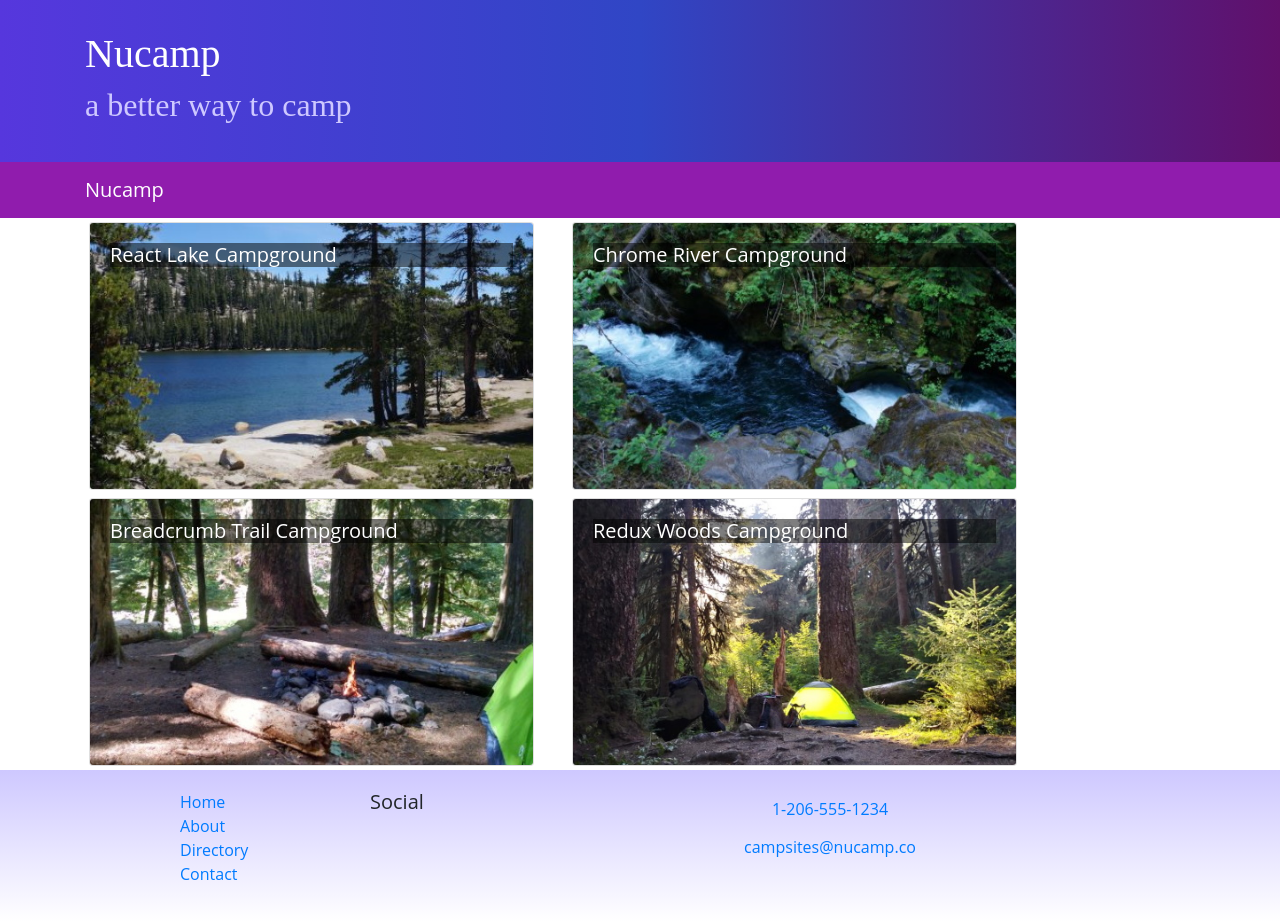
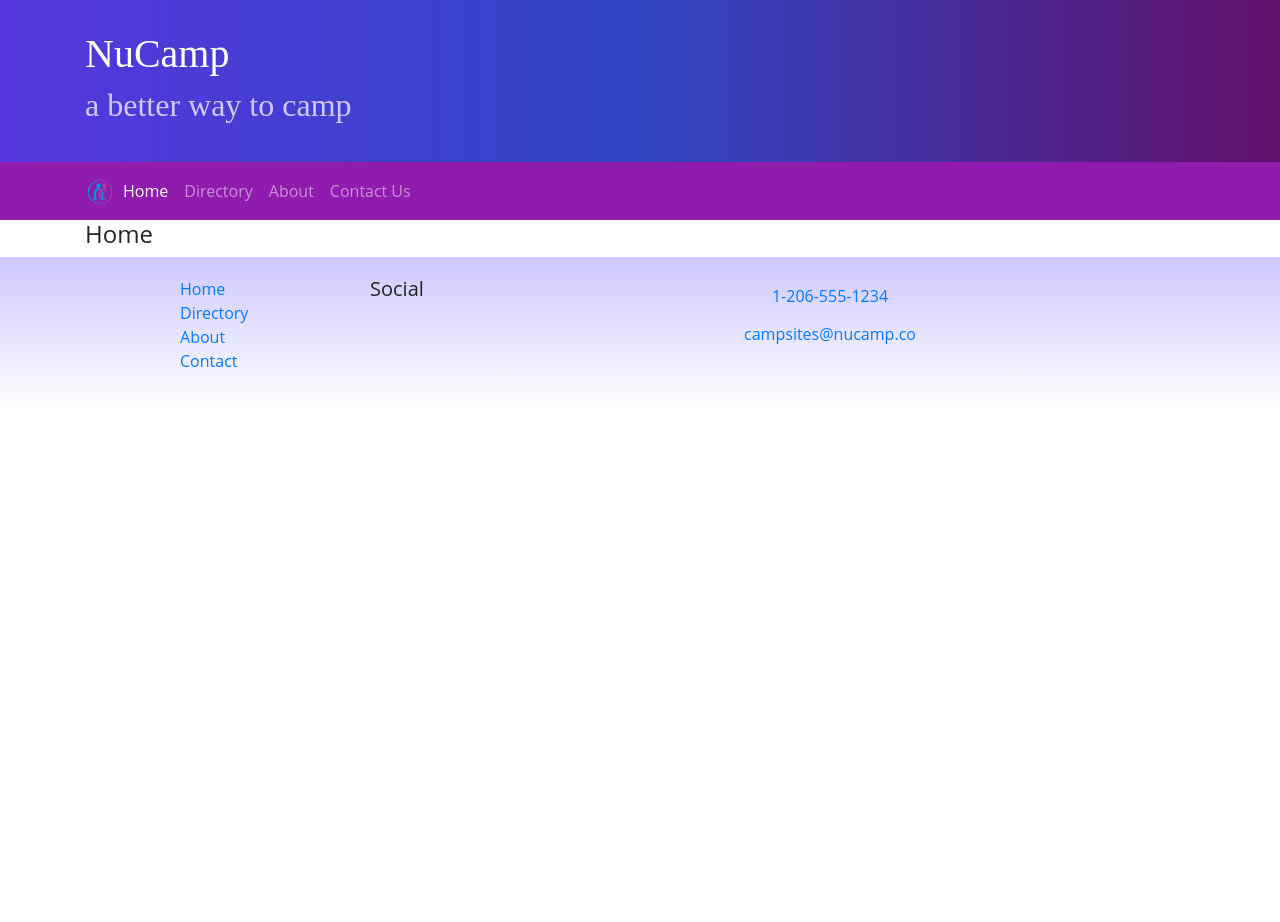
Before and after one commit to carrigan223/NucampApp, a React (Create React App) app: page /home in a window 1280 px wide. After the commit the page ends 800 px from the top, so only its background shows below. Built offline with nearby package versions, Linux system fonts and the light colour scheme; the HTML template or start-up script is replaced by a standard one.

Commit message:
react router

```diff
--- a/package.json
+++ b/package.json
@@ -12,6 +12,7 @@
     "react": "^16.13.1",
     "react-dom": "^16.13.1",
     "react-popper": "0.9.2",
+    "react-router-dom": "4.2.2",
     "react-scripts": "3.4.1",
     "reactstrap": "5.0.0",
     "typeface-lobster": "^0.0.72",
--- a/src/App.css
+++ b/src/App.css
@@ -2,7 +2,7 @@
        font-family: "Open Sans", sans-serif;
 }
 
-h1, h2, h3, .card-body>dh5 {
+h1, h2, h3, .card-body>h5 {
   font-family: "Lobster", cursive;
 }
 
--- a/src/App.js
+++ b/src/App.js
@@ -1,13 +1,16 @@
 import React, { Component } from 'react';
 import Main from './components/MainComponent';
+import { Browser, BrowserRouter } from 'react-router-dom';
 import './App.css';//stylesheet
 
 class App extends Component {
   render() {
     return (
-      <div className="App">
-        <Main />
-      </div>
+      <BrowserRouter>
+        <div className="App">
+          <Main />
+        </div>
+      </BrowserRouter>
     );
   }
 }
--- a/src/components/DirectoryComponents.js
+++ b/src/components/DirectoryComponents.js
@@ -2,9 +2,9 @@
 import { Card, CardImg, CardImgOverlay, CardTitle } from 'reactstrap';
 
 
-function RenderDirectoryItem({campsite, onClick}) {
+function RenderDirectoryItem({campsite}) {
     return(
-        <Card onClick={() => onClick(campsite.id)}>
+        <Card>
             <CardImg width="100%" src={campsite.image} alt={campsite.name} />
             <CardImgOverlay>
                 <CardTitle>{campsite.name}</CardTitle>
@@ -17,7 +17,7 @@
         const directory = props.campsites.map(campsite => {
             return (
                 <div key={campsite.id} className="col-md-5 m-1">
-                   <RenderDirectoryItem campsite={campsite} onClick={props.onClick} />
+                   <RenderDirectoryItem campsite={campsite}  />
                 </div>
             );
         }); // this method is showing initial campsite image card
--- a/src/components/FooterComponent.js
+++ b/src/components/FooterComponent.js
@@ -1,4 +1,5 @@
 import React from 'react';
+import { Link } from 'react-router-dom';
 
 function Footer(props) {
     return (
@@ -7,18 +8,26 @@
                 <div className="row">
                     <div className="col-4 col-sm-2 offset-1">
                         <ul className="list-unstyled">
-                            <li><a href="#">Home</a></li>
-                            <li><a href="#">About</a></li>
-                            <li><a href="#">Directory</a></li>
-                            <li><a href="#">Contact</a></li>
+                            <li><Link to='/home'>Home</Link></li>
+                            <li><Link to='/directory'>Directory</Link></li>
+                            <li><Link to='/aboutus'>About</Link></li>
+                            <li><Link to='/contactus'>Contact</Link></li>
                         </ul>
                     </div>
                     <div className="col-6 col-sm-3 text center">
                         <h5>Social</h5>
-                        <a className="btn btn-social-icon btn-instagram" href="http://instagram.com/"><i className="fa fa-instagram" /></a>{''}
-                        <a className="btn btn-social-icon btn-facebook" href="http://facebook.com/"><i className="fa fa-facebook" /></a>{''}
-                        <a className="btn btn-social-icon btn-twitter" href="http://twitter.com/"><i className="fa fa-twitter" /></a>{''}
-                        <a className="btn btn-social-icon btn-google" href="http://youtube.com/"><i className="fa fa-youtube" /></a>
+                        <a className="btn btn-social-icon btn-instagram" href="http://instagram.com/">
+                            <i className="fa fa-instagram" />
+                        </a>{' '}
+                        <a className="btn btn-social-icon btn-facebook" href="http://facebook.com/">
+                            <i className="fa fa-facebook" />
+                        </a>{' '}
+                        <a className="btn btn-social-icon btn-twitter" href="http://twitter.com/">
+                            <i className="fa fa-twitter" />
+                        </a>{' '}
+                        <a className="btn btn-social-icon btn-google" href="http://youtube.com/">
+                            <i className="fa fa-youtube" />
+                        </a>
                     </div>
                     <div className="col-sm-4 text-center">
                         <a role="button" className="btn btn-link" href="tel:+12065551234"><i className="fa fa-phone" /> 1-206-555-1234</a>
--- a/src/components/HeaderComponent.js
+++ b/src/components/HeaderComponent.js
@@ -1,23 +1,67 @@
 import React, { Component } from 'react';
-import { Navbar, NavbarBrand, Jumbotron } from 'reactstrap';
+import { Nav, Navbar, NavbarBrand, NavbarToggler, Collapse, NavItem, Jumbotron } from 'reactstrap';
+import { NavLink } from 'react-router-dom';
+
+
 
 class Header extends Component {
+
+    constructor(props) {
+        super(props);
+
+        this.toggleNav = this.toggleNav.bind(this);
+        this.state = {
+          isNavOpen: false
+        };
+    }
+
+    toggleNav() {
+        this.setState({
+            isNavOpen: !this.state.isNavOpen
+        });
+    }
+
     render() {
-        return(
+        return (
             <React.Fragment>
                 <Jumbotron fluid>
                     <div className="container">
                         <div className="row">
                             <div className="col">
-                                <h1>Nucamp</h1>
+                                <h1>NuCamp</h1>
                                 <h2>a better way to camp</h2>
                             </div>
                         </div>
                     </div>
                 </Jumbotron>
-                <Navbar dark sticky="top">
+                <Navbar dark sticky="top" expand="md">
                     <div className="container">
-                        <NavbarBrand href="/">Nucamp</NavbarBrand>
+                        <NavbarBrand className="mr-auto" href="/"><img src="/assets/images/logo.png" height="30" width="30" alt="NuCamp Logo" /></NavbarBrand>
+                        <NavbarToggler onClick={this.toggleNav} />
+                        <Collapse isOpen={this.state.isNavOpen} navbar>
+                            <Nav navbar>
+                                <NavItem>
+                                    <NavLink className="nav-link" to="/home">
+                                        <i className="fa fa-home fa-lg" /> Home
+                                    </NavLink>
+                                </NavItem>
+                                <NavItem>
+                                    <NavLink className="nav-link" to="/directory">
+                                        <i className="fa fa-list fa-lg" /> Directory
+                                    </NavLink>
+                                </NavItem>
+                                <NavItem>
+                                    <NavLink className="nav-link" to="/aboutus">
+                                        <i className="fa fa-info fa-lg" /> About
+                                    </NavLink>
+                                </NavItem>
+                                <NavItem>
+                                    <NavLink className="nav-link" to="/contactus">
+                                        <i className="fa fa-address-card fa-lg" /> Contact Us
+                                    </NavLink>
+                                </NavItem>
+                            </Nav>
+                        </Collapse>
                     </div>
                 </Navbar>
             </React.Fragment>
@@ -25,4 +69,5 @@
     }
 }
 
+
 export default Header;
--- /dev/null
+++ b/src/components/HomeComponent.js
@@ -0,0 +1,11 @@
+import React from 'react';
+
+function Home(props) {
+    return (
+        <div className="container">
+            <h4>Home</h4>
+        </div>
+    );
+}
+
+export default Home;
--- a/src/components/MainComponent.js
+++ b/src/components/MainComponent.js
@@ -1,9 +1,10 @@
 import React, { Component } from 'react';
-import { Navbar, NavbarBrand } from 'reactstrap';
 import Directory from './DirectoryComponents';
 import CampsiteInfo from './CampsiteInfoComponent';
 import Header from './HeaderComponent';
 import Footer from './FooterComponent';
+import Home from './HomeComponent';
+import { Switch, Route, Redirect } from 'react-router-dom';
 import { CAMPSITES } from '../shared/campsites'
 
 class Main extends Component {
@@ -11,22 +12,29 @@
     super(props);
     this.state = {
     campsites: CAMPSITES,
-    selectedCampsite: null
     };
   }
 
-  onCampsiteSelect(campsiteId) {
-    this.setState({selectedCampsite: campsiteId});// clicking on a campsite changes selected campsite value from null to that campsite
-    }
+
 
 //this render method is what is viewed in browswer
 //the header component also contains the navbar
   render() {
+
+    const HomePage = () => {
+      return (
+        <Home />
+      );
+    }
+
     return (
       <div>
         <Header />
-        <Directory campsites={this.state.campsites} onClick={campsiteId => this.onCampsiteSelect(campsiteId)}/>
-        <CampsiteInfo campsite={this.state.campsites.filter(campsite => campsite.id === this.state.selectedCampsite)[0]} />
+        <Switch>
+          <Route path='/home' component={HomePage} />
+          <Route exact path='/directory' render={() => <Directory campsites={this.state.campsites} />} />
+          <Redirect to='/home' />
+        </Switch>
         <Footer />
       </div>
     );
```
Also changed, not shown: 2 other files (tests, documents, lock files or other folders).
